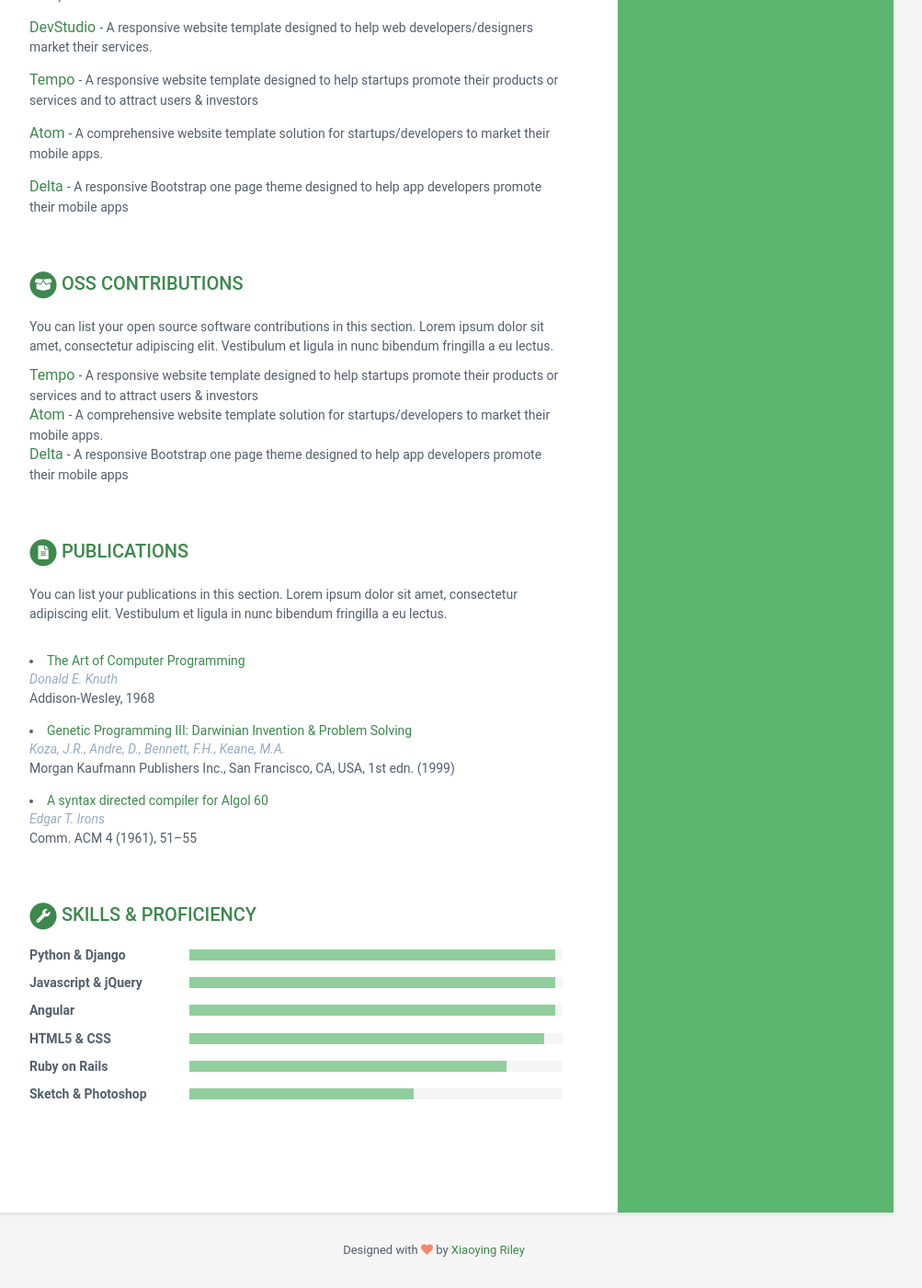
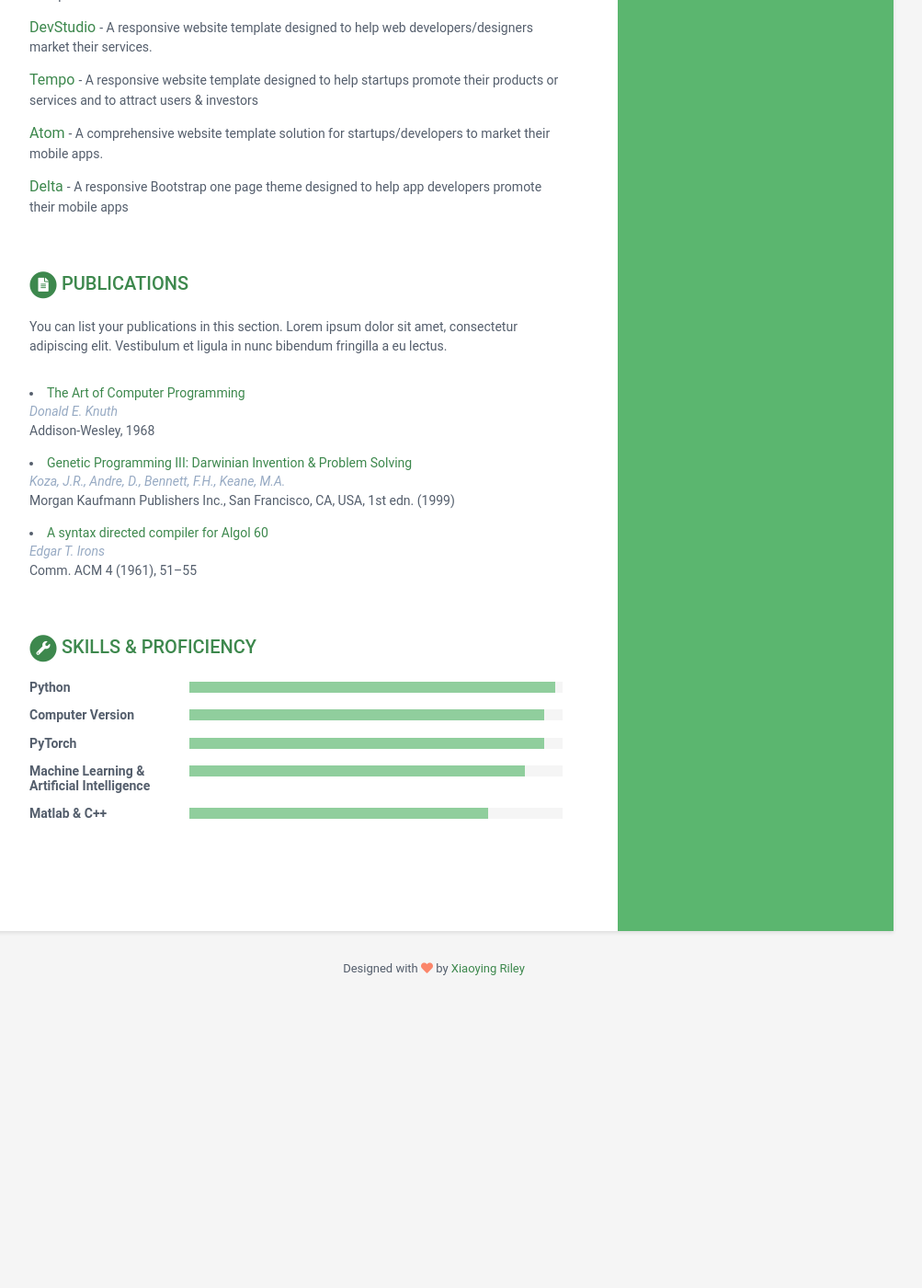
Before and after one commit to longyingsuifeng0227/xjs0227.github.io, a Jekyll site: the page built from index.html, in a window 1280 px wide and 1400 px high, scrolled down 1229 px. Shown: the whole window at 92% size, without its empty margins (168-1171 px from the left). Built offline with Jekyll 4.4.1, drawn with Linux system fonts in a browser that asks for light colours; after the commit the page ends 2323 px from its top, so only the background shows below that; some of the changed text lies outside the part shown.

Commit message:
Update data.yml

```diff
--- a/_data/data.yml
+++ b/_data/data.yml
@@ -19,7 +19,7 @@ sidebar:
     website: xjs0227.github.io/ #do not add http://
     # linkedin: alandoe
     # xing: alandoe
-    github: https://xjs0227.github.io/
+    github: github.com/xjs0227
     # telegram: # add your nickname without '@' sign
     # gitlab:
     # bitbucket:
@@ -70,24 +70,14 @@ education:
         university: Shanghai Jiao Tong University
         time: 2021 - present
         details: |
-          Describe your study here lorem ipsum dolor sit amet, consectetuer
-          adipiscing elit. Aenean commodo ligula eget dolor. Aenean massa. Cum
-          sociis natoque penatibus et magnis dis parturient montes, nascetur
-          ridiculus mus. Donec quam felis, ultricies nec, pellentesque eu,
-          pretium quis, sem.
-            - Bullet point
-            - Bullet point
+
+
       - degree: BSc in Automation(AI)
         university: Shanghai Jiao Tong University
         time: 2017 - 2021
         details: |
-          Describe your study here lorem ipsum dolor sit amet, consectetuer
-          adipiscing elit. Aenean commodo ligula eget dolor. Aenean massa. Cum
-          sociis natoque penatibus et magnis dis parturient montes, nascetur
-          ridiculus mus. Donec quam felis, ultricies nec, pellentesque eu,
-          pretium quis, sem.
-            - Bullet point
-            - Bullet point
+          Courses including: Machine learning, Introduction of artificial inteligence
+
 experiences:
     title: Experiences
     info:
@@ -155,24 +145,24 @@ projects:
         link: "#"
         tagline: "A responsive Bootstrap one page theme designed to help app developers promote their mobile apps"
 
-oss:
-    title: OSS Contributions
-    intro: >
-      You can list your open source software contributions in this
-      section. Lorem ipsum dolor sit amet, consectetur adipiscing elit.
-      Vestibulum et ligula in nunc bibendum fringilla a eu lectus.
-    contributions:
-      - title: Tempo
-        link: "#"
-        tagline: "A responsive website template designed to help startups promote their products or services and to attract users &amp; investors"
+# oss:
+#     title: OSS Contributions
+#     intro: >
+#       You can list your open source software contributions in this
+#       section. Lorem ipsum dolor sit amet, consectetur adipiscing elit.
+#       Vestibulum et ligula in nunc bibendum fringilla a eu lectus.
+#     contributions:
+#       - title: Tempo
+#         link: "#"
+#         tagline: "A responsive website template designed to help startups promote their products or services and to attract users &amp; investors"
 
-      - title: Atom
-        link: "#"
-        tagline: "A comprehensive website template solution for startups/developers to market their mobile apps."
+#       - title: Atom
+#         link: "#"
+#         tagline: "A comprehensive website template solution for startups/developers to market their mobile apps."
 
-      - title: Delta
-        link: "#"
-        tagline: "A responsive Bootstrap one page theme designed to help app developers promote their mobile apps"
+#       - title: Delta
+#         link: "#"
+#         tagline: "A responsive Bootstrap one page theme designed to help app developers promote their mobile apps"
 
 publications:
     title: Publications
@@ -200,23 +190,20 @@ skills:
     title: Skills &amp; Proficiency
 
     toolset:
-      - name: Python & Django
+      - name: Python
         level: 98%
 
-      - name: Javascript & jQuery
-        level: 98%
-
-      - name: Angular
-        level: 98%
-
-      - name: HTML5 & CSS
+      - name: Computer Version
         level: 95%
 
-      - name: Ruby on Rails
-        level: 85%
+      - name: PyTorch
+        level: 95%
 
-      - name: Sketch & Photoshop
-        level: 60%
+      - name: Machine Learning & Artificial Intelligence
+        level: 90%
+
+      - name: Matlab & C++
+        level: 80%
 
 footer: >
     Designed with <i class="fas fa-heart"></i> by <a href="http://themes.3rdwavemedia.com" target="_blank" rel="nofollow">Xiaoying Riley</a>
```
